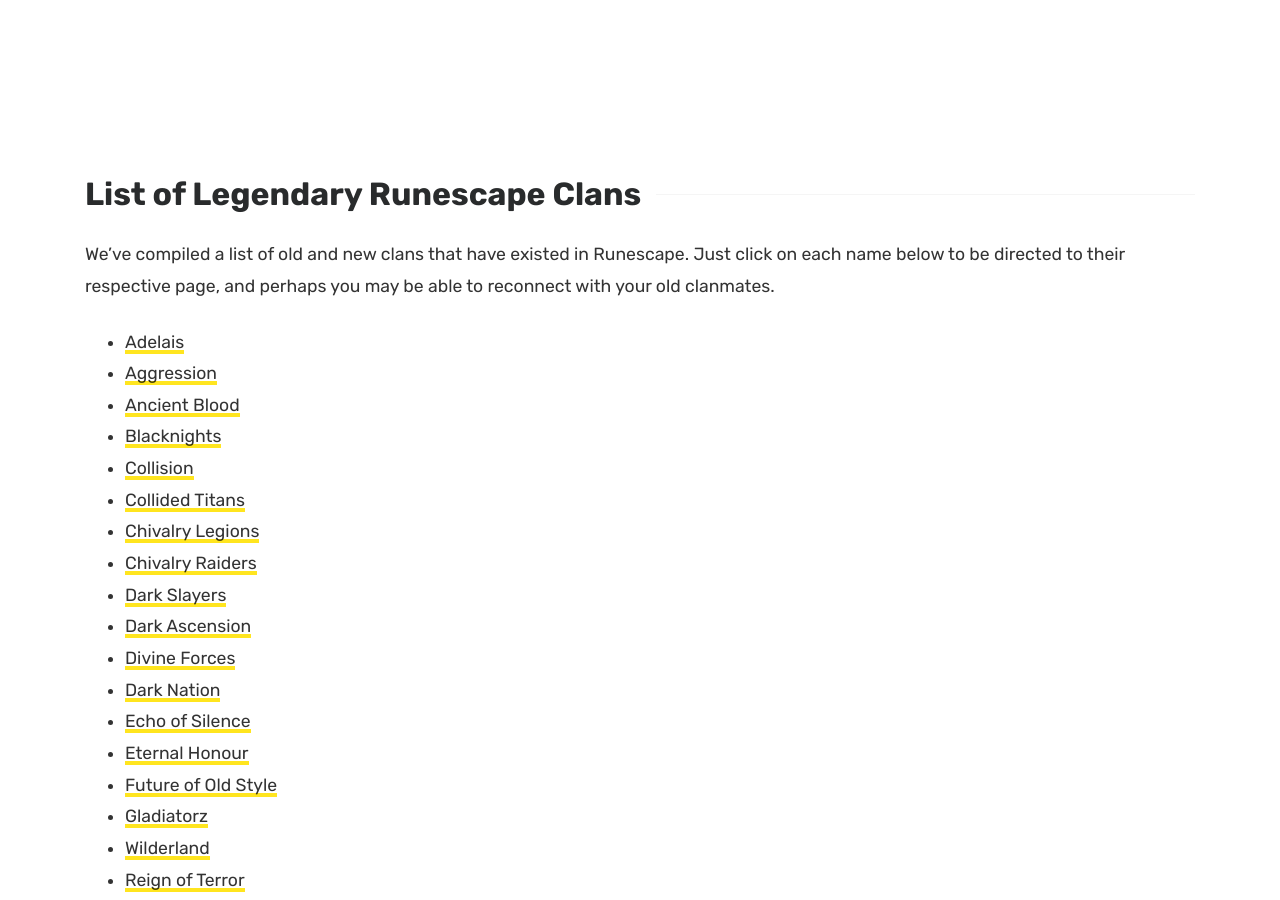
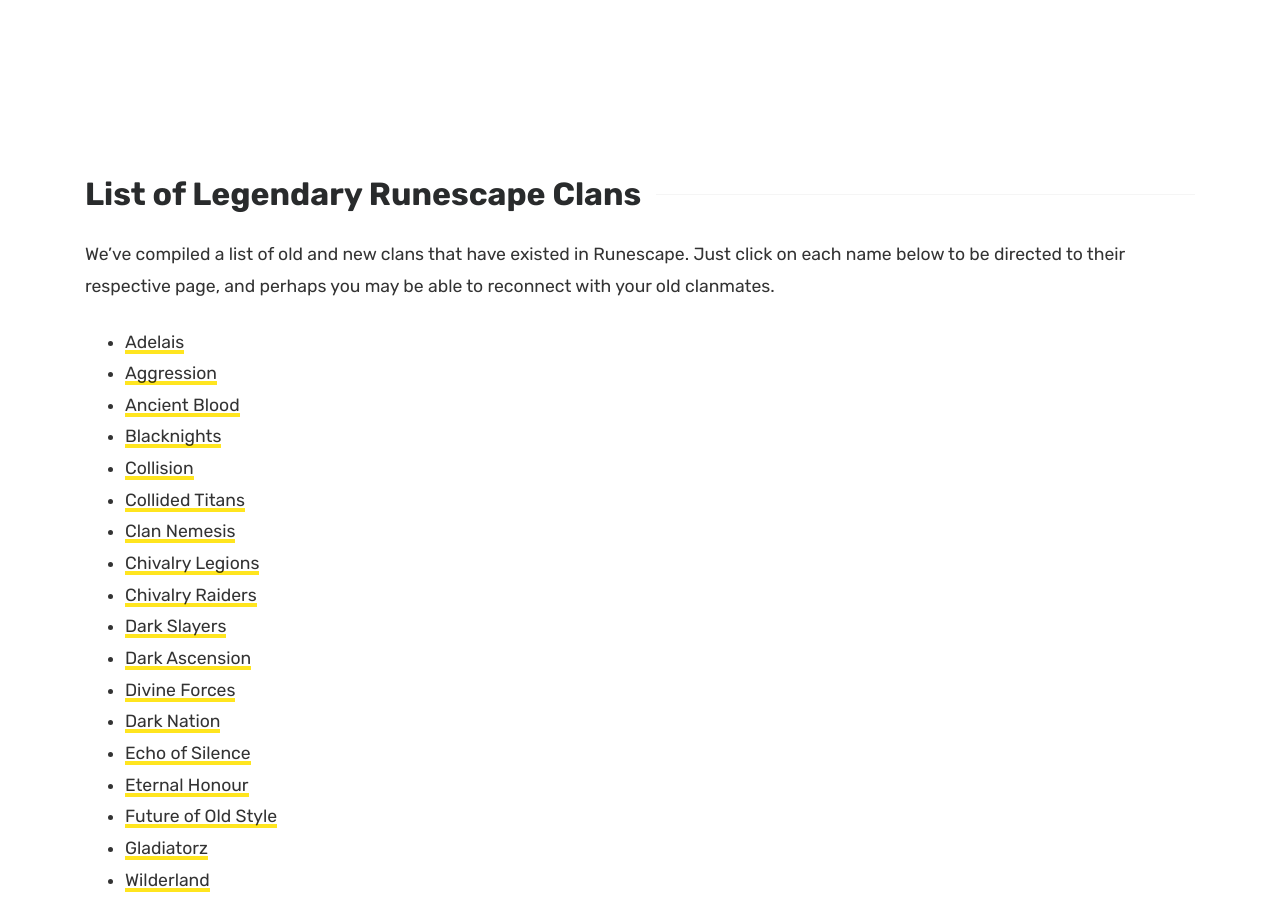
Before and after one commit to runescapehall/Runescape-Affiliate, a Jekyll site: the page built from runescape-clans.md, in a window 1280 px wide and 900 px high. Built offline with Jekyll 4.4.1, drawn with Linux system fonts in a browser that asks for light colours; comment, search, counter and statistics services are not loaded.

Commit message:
Update runescape-clans.md

```diff
--- a/runescape-clans.md
+++ b/runescape-clans.md
@@ -12,6 +12,7 @@
 - [Blacknights](https://www.runescapehall.net/BK-clan)
 - [Collision](https://www.runescapehall.net/collision)
 - [Collided Titans](https://www.runescapehall.net/the-rising-clan)
+- [Clan Nemesis](https://www.runescapehall.net/nemesis)
 - [Chivalry Legions](https://www.runescapehall.net/chivalry-legions-clan)
 - [Chivalry Raiders](https://www.runescapehall.net//chivalry-raiders)
 - [Dark Slayers](https://www.runescapehall.net/2020/02/05/dark-slayers-final-memberlist.html)
```
